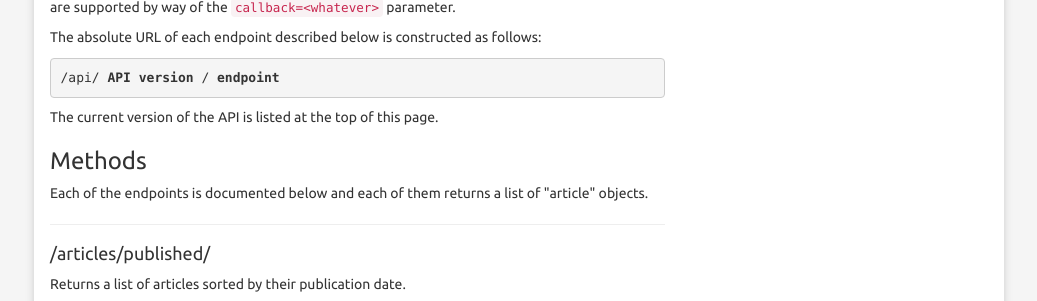
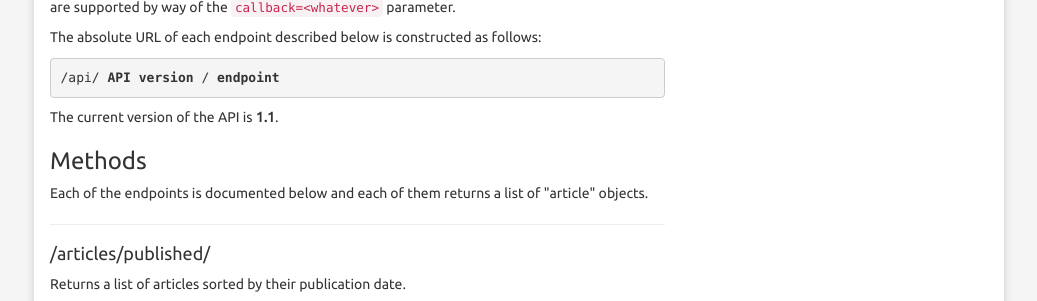
Before and after one commit to 2buntu/2buntu-blog, a Django app: template twobuntu/api/templates/api/index.html in a window 1280 px wide. Shown: the part 324-625 px from the top of the page, without its empty margins (121-1158 px from the left). Run offline with Django 3.2, Linux system fonts and the light colour scheme; the template is opened without the code that fills it, so the values that code supplies are empty; parts of the project's set-up code (start-up, migrations or seed data) failed here and were passed over; some libraries are stand-ins or nearby versions.

Commit message:
Clarified current API version.

```diff
--- a/twobuntu/api/templates/api/index.html
+++ b/twobuntu/api/templates/api/index.html
@@ -21,7 +21,7 @@
             </p>
             <pre>/api/ <strong>API version</strong> / <strong>endpoint</strong></pre>
             <p>
-                The current version of the API is listed at the top of this page.
+                The current version of the API is <strong>1.1</strong>.
             </p>
             <h3 id="methods">Methods</h3>
             <p>
```
